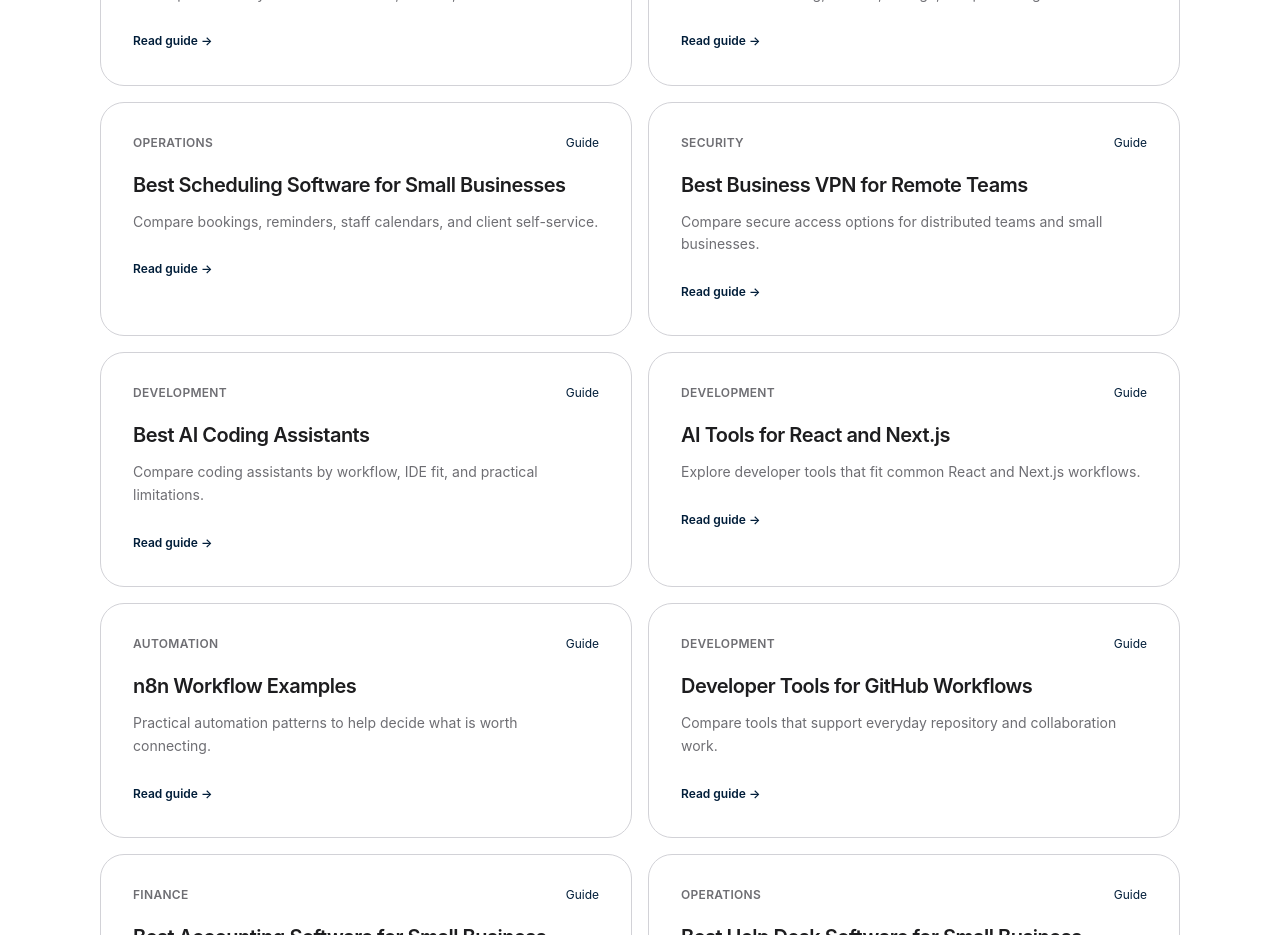
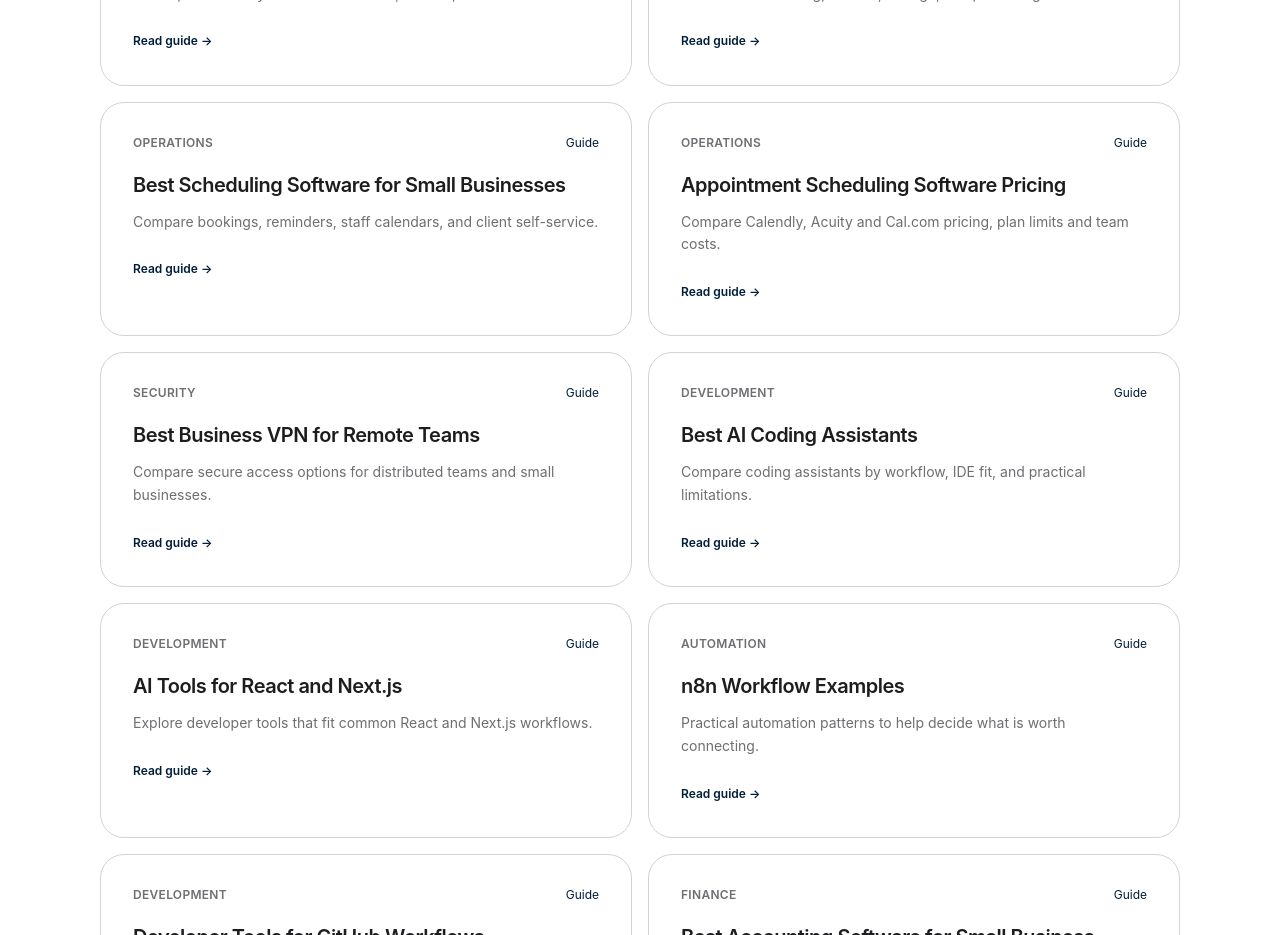
Before and after one commit to LinukaBandara/StackPick, a Next.js app: page /guides in a window 1280 px wide. Shown: the part 1200-2135 px from the top of the page. Built offline with nearby package versions, Linux system fonts and the light colour scheme; no server answers.

Commit message:
Index appointment scheduling pricing guide

```diff
--- a/app/guides/page.tsx
+++ b/app/guides/page.tsx
@@ -15,6 +15,7 @@ const GUIDES = [
   { title: "Best Project Management for Small Teams", desc: "Find a practical way to coordinate tasks, owners, and deadlines.", href: "/best/project-management-software", category: "Productivity" },
   { title: "Best Free Website Builders", desc: "Understand branding, domain, storage, and publishing restrictions.", href: "/best/free-website-builders", category: "Marketing" },
   { title: "Best Scheduling Software for Small Businesses", desc: "Compare bookings, reminders, staff calendars, and client self-service.", href: "/best/appointment-scheduling-software", category: "Operations" },
+  { title: "Appointment Scheduling Software Pricing", desc: "Compare Calendly, Acuity and Cal.com pricing, plan limits and team costs.", href: "/best/appointment-scheduling-software-pricing", category: "Operations" },
   { title: "Best Business VPN for Remote Teams", desc: "Compare secure access options for distributed teams and small businesses.", href: "/best/business-vpn", category: "Security" },
   { title: "Best AI Coding Assistants", desc: "Compare coding assistants by workflow, IDE fit, and practical limitations.", href: "/best/ai-coding-assistants", category: "Development" },
   { title: "AI Tools for React and Next.js", desc: "Explore developer tools that fit common React and Next.js workflows.", href: "/best/ai-tools-react-nextjs", category: "Development" },
```
